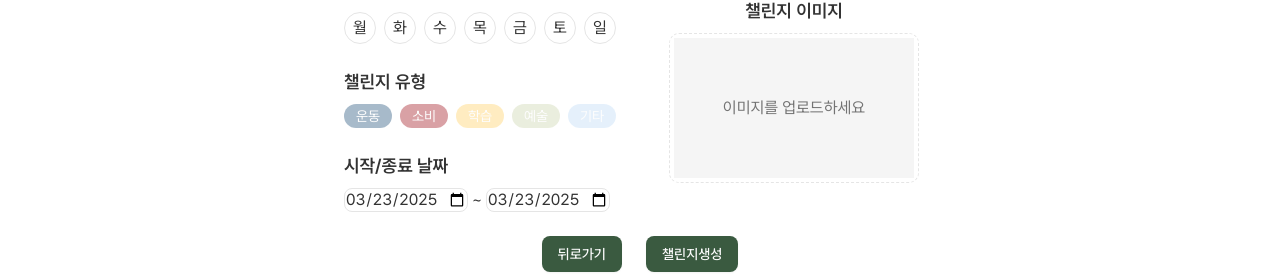
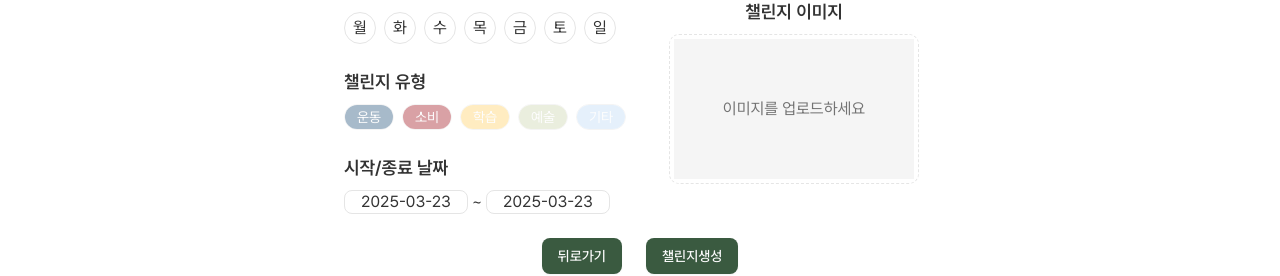
Before and after one commit to do-gather-challenge/do-gather, a Next.js app: page /challenges/post in a window 1280 px wide. Shown: the part 432-708 px from the top of the page. Built offline with nearby package versions, Linux system fonts and the light colour scheme.

Commit message:
feat: shadcn으로 캘린더 구현

```diff
--- a/package.json
+++ b/package.json
@@ -17,9 +17,11 @@
     "@supabase/supabase-js": "^2.49.1",
     "class-variance-authority": "^0.7.1",
     "clsx": "^2.1.1",
+    "date-fns": "^4.1.0",
     "lucide-react": "^0.483.0",
     "next": "14.2.18",
     "react": "^18.2.0",
+    "react-day-picker": "8.10.1",
     "react-dom": "^18.2.0",
     "react-icons": "^5.5.0",
     "tailwind-merge": "^3.0.2",
--- a/src/app/(client)/challenges/post/page.tsx
+++ b/src/app/(client)/challenges/post/page.tsx
@@ -3,28 +3,19 @@
 import ChallengePostSelector from '@/components/features/challenges/post/challenge-post-selector';
 import ChallengePostImageUploader from '@/components/features/challenges/post/challenge-post-image-uploader';
 import ChallengePostInput from '@/components/features/challenges/post/challenge-post-input';
-import { useChallengeForm } from '@/lib/hooks/use-challenge-form';
 import ChallengePostButtonGroup from '@/components/features/challenges/post/challenge-post-button-group';
 
 const ChallengePostPage: React.FC = () => {
-  const { challenge, setters, handleChange } = useChallengeForm();
-
   return (
     <section className="mx-auto mt-[100px] mb-6 max-w-[320px] p-6 md:max-w-[640px]">
       <h1 className="mb-6 text-2xl font-bold">챌린지 생성</h1>
-
-      {/* 타이틀 및 소개 입력 */}
       <ChallengePostInput />
 
       <section className="mb-6 grid grid-cols-1 gap-6 md:grid-cols-2">
-        {/* 반복 일정, 유형, 날짜 선택, */}
         <ChallengePostSelector />
-
-        {/* 이미지 업로드 */}
         <ChallengePostImageUploader />
       </section>
 
-      {/* 버튼 */}
       <div className="flex justify-center gap-6">
         <ChallengePostButtonGroup />
       </div>
--- /dev/null
+++ b/src/components/features/challenges/post/challenge-post-date-modal.tsx
@@ -0,0 +1,37 @@
+'use client';
+
+import { DayPicker } from 'react-day-picker';
+import 'react-day-picker/dist/style.css';
+
+type DatePickerModalProps = {
+  isOpen: boolean;
+  selectedDate: Date | undefined;
+  onSelect: (date: Date | undefined) => void;
+  onClose: () => void;
+  disabled?: (date: Date) => boolean;
+};
+
+const ChallengePostDateModal = ({ isOpen, selectedDate, onSelect, onClose, disabled }: DatePickerModalProps) => {
+  return (
+    <div className={`fixed inset-0 z-50 flex items-center justify-center bg-black/50 ${isOpen ? 'flex' : 'hidden'}`}>
+      <div className="bg-card text-card-foreground rounded-lg p-4 shadow-lg">
+        <DayPicker
+          mode="single"
+          selected={selectedDate}
+          onSelect={onSelect}
+          disabled={disabled}
+          className="text-center"
+        />
+        <button
+          type="button"
+          onClick={onClose}
+          className="bg-muted text-muted-foreground hover:bg-muted/80 mt-2 w-full rounded-md p-2"
+        >
+          닫기
+        </button>
+      </div>
+    </div>
+  );
+};
+
+export default ChallengePostDateModal;
--- /dev/null
+++ b/src/components/features/challenges/post/challenge-post-date-picker.tsx
@@ -0,0 +1,66 @@
+'use client';
+
+import { useState } from 'react';
+import { format } from 'date-fns';
+import ChallengePostDateModal from './challenge-post-date-modal';
+
+type DateRangePickerProps = {
+  startDate: Date | undefined;
+  endDate: Date | undefined;
+  onStartDateChange: (date: Date | undefined) => void;
+  onEndDateChange: (date: Date | undefined) => void;
+};
+
+const ChallengePostDatePicker = ({ startDate, endDate, onStartDateChange, onEndDateChange }: DateRangePickerProps) => {
+  const [isStartDatePickerOpen, setIsStartDatePickerOpen] = useState(false);
+  const [isEndDatePickerOpen, setIsEndDatePickerOpen] = useState(false);
+
+  return (
+    <div className="flex gap-1">
+      {/* 시작 날짜 선택 */}
+      <div className="relative">
+        <button
+          type="button"
+          onClick={() => setIsStartDatePickerOpen(true)}
+          className="border-border flex h-[24px] w-[124px] items-center justify-center rounded-md border p-1 hover:cursor-pointer"
+        >
+          {startDate ? format(startDate, 'yyyy-MM-dd') : '시작 날짜 선택'}
+        </button>
+        <ChallengePostDateModal
+          isOpen={isStartDatePickerOpen}
+          selectedDate={startDate}
+          onSelect={(date) => {
+            onStartDateChange(date);
+            setIsStartDatePickerOpen(false);
+          }}
+          onClose={() => setIsStartDatePickerOpen(false)}
+        />
+      </div>
+
+      <span>~</span>
+
+      {/* 종료 날짜 선택 */}
+      <div className="relative">
+        <button
+          type="button"
+          onClick={() => setIsEndDatePickerOpen(true)}
+          className="border-border flex h-[24px] w-[124px] items-center justify-center rounded-md border p-1 hover:cursor-pointer"
+        >
+          {endDate ? format(endDate, 'yyyy-MM-dd') : '종료 날짜 선택'}
+        </button>
+        <ChallengePostDateModal
+          isOpen={isEndDatePickerOpen}
+          selectedDate={endDate}
+          onSelect={(date) => {
+            onEndDateChange(date);
+            setIsEndDatePickerOpen(false);
+          }}
+          onClose={() => setIsEndDatePickerOpen(false)}
+          disabled={(date) => date < (startDate || new Date())}
+        />
+      </div>
+    </div>
+  );
+};
+
+export default ChallengePostDatePicker;
--- a/src/components/features/challenges/post/challenge-post-image-uploader.tsx
+++ b/src/components/features/challenges/post/challenge-post-image-uploader.tsx
@@ -1,6 +1,7 @@
 'use client';
 
 import { useChallengeForm } from '@/lib/hooks/use-challenge-form';
+import Image from 'next/image';
 import { useRef, useState } from 'react';
 
 const ChallengePostImageUploader = () => {
@@ -39,7 +40,13 @@ const ChallengePostImageUploader = () => {
           ref={inputRef}
         />
         {previewImage ? (
-          <img src={previewImage} alt="미리보기 이미지" className="h-[140px] w-[240px] rounded-lg object-cover" />
+          <Image
+            src={previewImage}
+            alt="미리보기 이미지"
+            width={240}
+            height={140}
+            className="rounded-lg object-cover"
+          />
         ) : (
           <div className="bg-muted flex h-[140px] w-[240px] items-center justify-center">
             <p className="text-muted-foreground">이미지를 업로드하세요</p>
--- a/src/components/features/challenges/post/challenge-post-selector.tsx
+++ b/src/components/features/challenges/post/challenge-post-selector.tsx
@@ -6,9 +6,10 @@ import { useChallengeForm } from '@/lib/hooks/use-challenge-form';
 import { getCategoryRadioClass, getDayCheckboxClass } from '@/lib/utils/post.util';
 import { ChallengeCategory, ChallengeCategoryType } from '@/types/challenge-category.type';
 import { useState } from 'react';
+import ChallengePostDatePicker from './challenge-post-date-picker';
 
 const ChallengePostSelector = () => {
-  const { challenge, setters, handleChange } = useChallengeForm();
+  const { challenge, setters } = useChallengeForm();
   const [isEveryDayChecked, setIsEveryDayChecked] = useState(false);
 
   // 요일 선택 핸들러
@@ -98,23 +99,13 @@ const ChallengePostSelector = () => {
       {/* 시작/종료 날짜 */}
       <section>
         <h2 className="mb-2 text-lg font-semibold">시작/종료 날짜</h2>
-        <div className="flex gap-1">
-          <input
-            type="date"
-            id="startDate"
-            className="border-border h-[24px] w-[124px] rounded-md border"
-            value={challenge.startDate}
-            onChange={handleChange}
-          />
-          <span>~</span>
-          <input
-            type="date"
-            id="finishDate"
-            className="border-border h-[24px] w-[124px] rounded-md border"
-            value={challenge.finishDate}
-            onChange={handleChange}
-          />
-        </div>
+
+        <ChallengePostDatePicker
+          startDate={challenge.startDate ? new Date(challenge.startDate) : undefined}
+          endDate={challenge.finishDate ? new Date(challenge.finishDate) : undefined}
+          onStartDateChange={(date) => setters.setStartDate(date?.toISOString() || '')}
+          onEndDateChange={(date) => setters.setFinishDate(date?.toISOString() || '')}
+        />
       </section>
     </div>
   );
--- a/src/lib/utils/post.util.ts
+++ b/src/lib/utils/post.util.ts
@@ -5,12 +5,12 @@
  * @returns {string} - 조건에 맞는 클래스 이름
  */
 export const getDayCheckboxClass = (day: string, executeDays: string[]): string => {
-  let buttonClass = 'h-8 w-8 rounded-full border';
+  let buttonClass = 'h-8 w-8 rounded-full border cursor-pointer';
 
   if (executeDays.includes(day)) {
     buttonClass += ' bg-primary border-red-700';
   } else {
-    buttonClass += ' border-border hover:bg-primary hover:border-red-700';
+    buttonClass += ' border-border hover:bg-primary hover:border-red-700 ';
   }
 
   return buttonClass;
@@ -23,12 +23,12 @@ export const getDayCheckboxClass = (day: string, executeDays: string[]): string
  * @returns {string} - 조건에 맞는 클래스 이름
  */
 export const getCategoryRadioClass = (category: string, selectedCategory: string): string => {
-  let buttonClass = 'cursor-pointer';
+  let buttonClass = 'cursor-pointer rounded-full border';
 
   if (selectedCategory === category) {
-    buttonClass += ' opacity-100 border rounded-full border-red-700';
+    buttonClass += ' opacity-100 border-red-700';
   } else {
-    buttonClass += ' opacity-40 hover:opacity-100 ';
+    buttonClass += ' opacity-40 hover:opacity-100';
   }
 
   return buttonClass;
```
Also changed, not shown: 1 other file (tests, documents, lock files or other folders).
